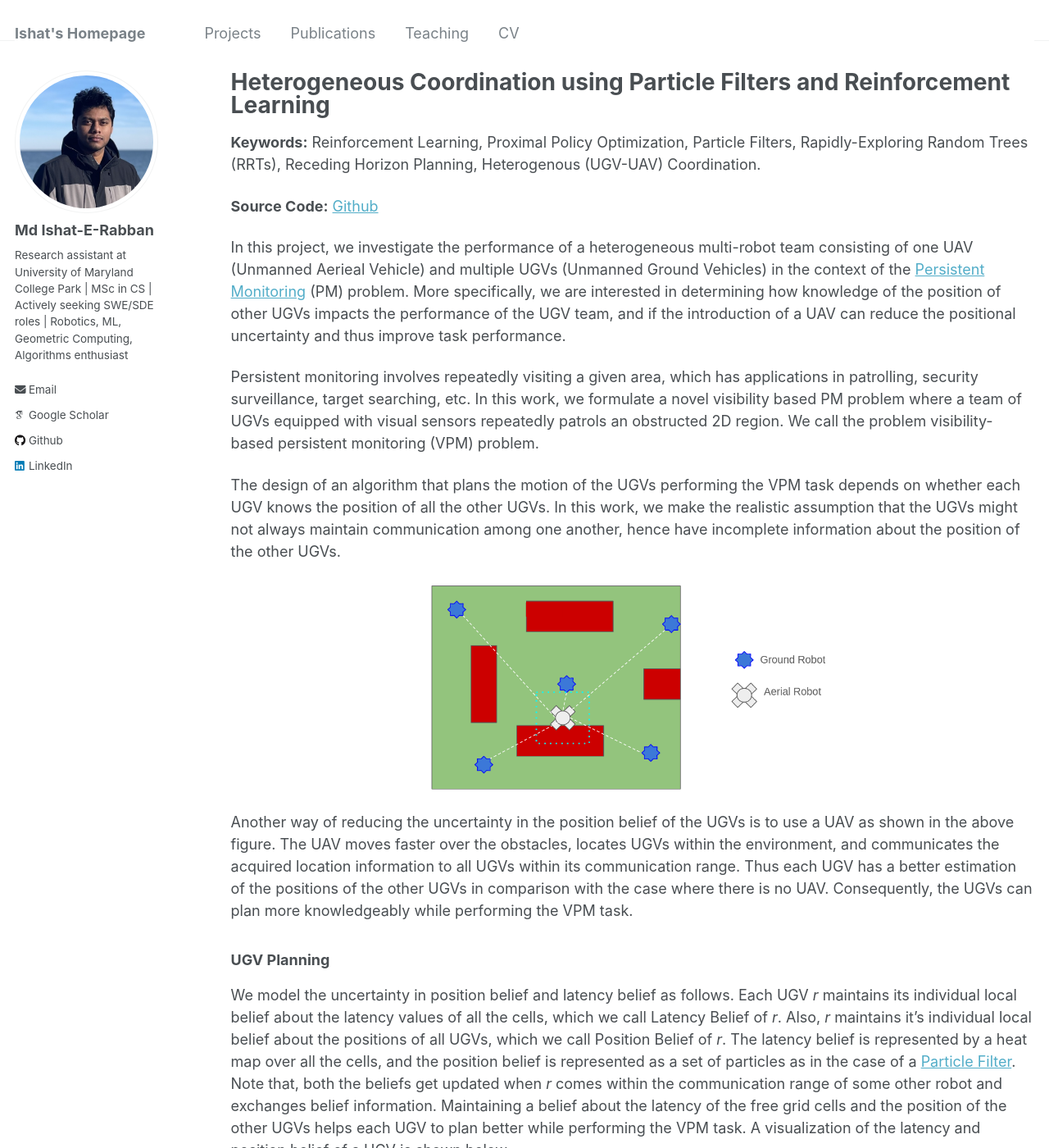
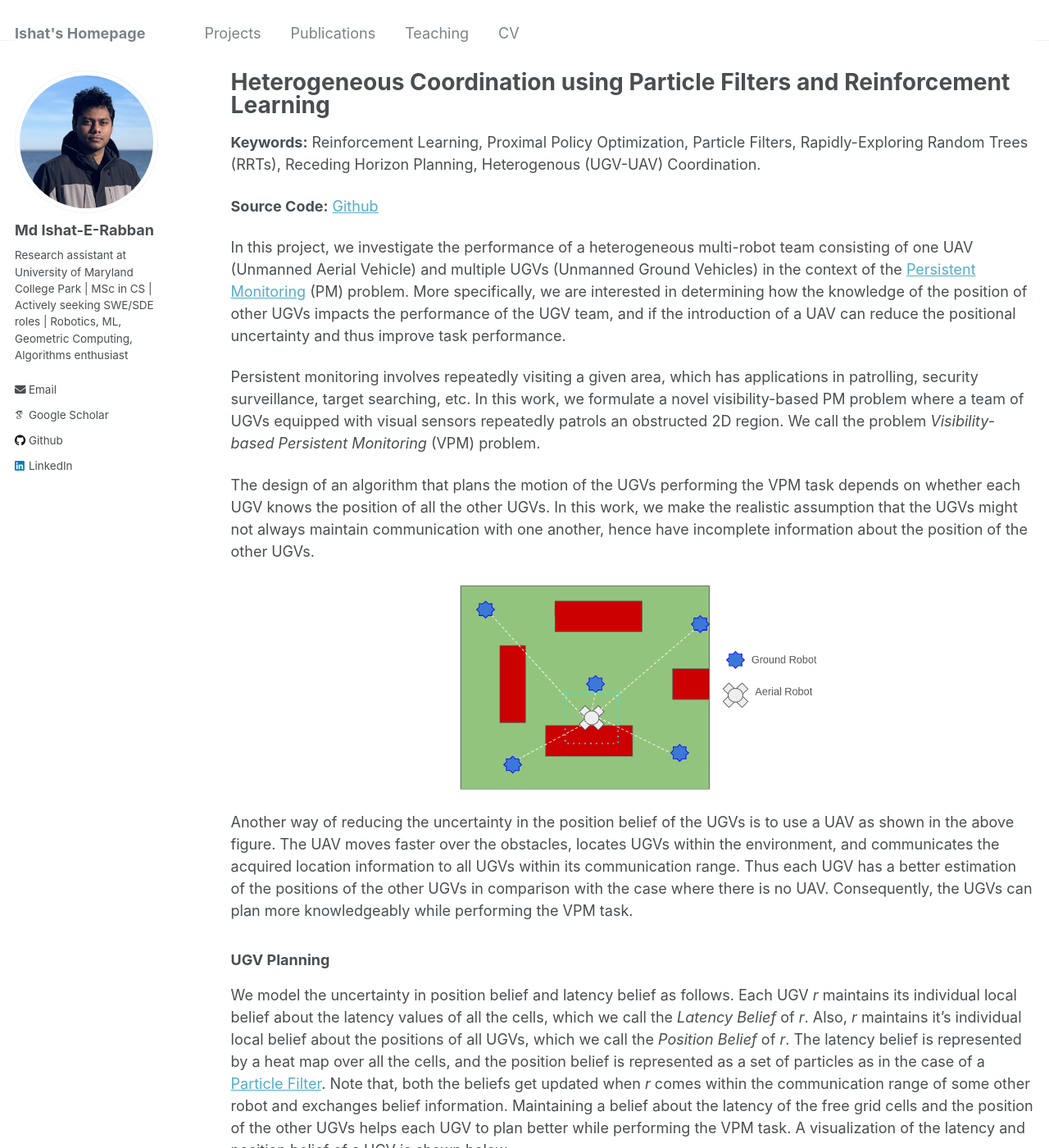
Before and after one commit to ieranik/ieranik.github.io, a Jekyll site: the page built from _pages/projects_hcrl.md, in a window 1280 px wide and 1400 px high. Shown: the whole window at 82% size. Built offline with Jekyll 4.4.1, drawn with Linux system fonts in a browser that asks for light colours; some web fonts are replaced; some of the changed text lies outside the part shown.

Commit message:
added new project

```diff
--- a/_pages/projects_hcrl.md
+++ b/_pages/projects_hcrl.md
@@ -10,11 +10,11 @@
 **Source Code:** [Github](https://github.com/ieranik/vpm)
 
 
-In this project, we investigate the performance of a heterogeneous multi-robot team consisting of one UAV (Unmanned Aerieal Vehicle) and multiple UGVs (Unmanned Ground Vehicles) in the context of the [Persistent Monitoring](https://ieeexplore.ieee.org/document/8815211) (PM) problem. More specifically, we are interested in determining how knowledge of the position of other UGVs impacts the performance of the UGV team, and if the introduction of a UAV can reduce the positional uncertainty and thus improve task performance.
+In this project, we investigate the performance of a heterogeneous multi-robot team consisting of one UAV (Unmanned Aerial Vehicle) and multiple UGVs (Unmanned Ground Vehicles) in the context of the [Persistent Monitoring](https://ieeexplore.ieee.org/document/8815211) (PM) problem. More specifically, we are interested in determining how the knowledge of the position of other UGVs impacts the performance of the UGV team, and if the introduction of a UAV can reduce the positional uncertainty and thus improve task performance.
 
-Persistent monitoring involves repeatedly visiting a given area, which has applications in patrolling, security surveillance, target searching, etc. In this work, we formulate a novel visibility based PM problem where a team of UGVs equipped with visual sensors repeatedly patrols an obstructed 2D region. We call the problem visibility-based persistent monitoring (VPM) problem.
+Persistent monitoring involves repeatedly visiting a given area, which has applications in patrolling, security surveillance, target searching, etc. In this work, we formulate a novel visibility-based PM problem where a team of UGVs equipped with visual sensors repeatedly patrols an obstructed 2D region. We call the problem *Visibility-based Persistent Monitoring* (VPM) problem.
 
-The design of an algorithm that plans the motion of the UGVs performing the VPM task depends on whether each UGV knows the position of all the other UGVs. In this work, we make the realistic assumption that the UGVs might not always maintain communication among one another, hence have incomplete information about the position of the other UGVs.
+The design of an algorithm that plans the motion of the UGVs performing the VPM task depends on whether each UGV knows the position of all the other UGVs. In this work, we make the realistic assumption that the UGVs might not always maintain communication with one another, hence have incomplete information about the position of the other UGVs.
 
 <p align="center">
   <img src="/images/hc.png" width="500"/>
@@ -26,35 +26,34 @@
 
 ### UGV Planning
 
-We model the uncertainty in position belief and latency belief as follows. Each UGV *r* maintains its individual local belief about the latency values of all the cells, which we call Latency Belief of *r*. Also, *r* maintains it’s individual local belief about the positions of all UGVs, which we call Position Belief of *r*. The latency belief is represented by a heat map over all the cells, and the position belief is represented as a set of particles as in the case of a [Particle Filter](https://www.sciencedirect.com/science/article/abs/pii/S0764444297847787). Note that, both the beliefs get updated when *r* comes within the communication range of some other robot and exchanges belief information. Maintaining a belief about the latency of the free grid cells and the position of the other UGVs helps each UGV to plan better while performing the VPM task. A visualization of the latency and position belief of a UGV is shown below.
+We model the uncertainty in position belief and latency belief as follows. Each UGV *r* maintains its individual local belief about the latency values of all the cells, which we call the *Latency Belief* of *r*. Also, *r* maintains it’s individual local belief about the positions of all UGVs, which we call the *Position Belief* of *r*. The latency belief is represented by a heat map over all the cells, and the position belief is represented as a set of particles as in the case of a [Particle Filter](https://www.sciencedirect.com/science/article/abs/pii/S0764444297847787). Note that, both the beliefs get updated when *r* comes within the communication range of some other robot and exchanges belief information. Maintaining a belief about the latency of the free grid cells and the position of the other UGVs helps each UGV to plan better while performing the VPM task. A visualization of the latency and position belief of a UGV is shown below.
 
 <p align="center">
-  <img src="/images/hc_belief.png" width="500"/>
+  <img src="/images/hc_belief.png" width="350"/>
 </p>
 
 To solve the UGV planning problem, we divide the time horizon into smaller planning rounds. At each planning round, we plan the path of each UGV in a distributed manner according to the latency and position belief of each UGV by employing [Rapidly-exploring Random Trees](https://www.semanticscholar.org/paper/Rapidly-exploring-random-trees-%3A-a-new-tool-for-LaValle/d967d9550f831a8b3f5cb00f8835a4c866da60ad) (RRTs). This method of path planning is called *Receding Horizon Planning*.
 
 <p align="center">
-  <img src="/images/hcpf_plot.png" width="500"/>
+  <img src="/images/hcpf_plot.png" width="400"/>
 </p>
 
 
-We evaluate the performance of our UGV planning algorithm (VPM) against two algorithms. (1) The VPMT algorithm, in which each UGV knows the true location of all other UGVs. (2) The VPM-O algorithm, in which the UGVs neither know the position of the other UGVs, nor they
-maintain a position belief. The experimental results are shown in the figure above.
+We evaluate the performance of our UGV planning algorithm (VPM) against two algorithms. (1) The VPMT algorithm, in which each UGV knows the true location of all other UGVs. (2) The VPM-O algorithm, in which the UGVs neither know the position of the other UGVs, nor maintain a position belief. The experimental results are shown in the figure above.
 
 
 ### UAV Planning
 
 In our formulation of heterogeneous coordination, since a UGV does know the exact position of other UGVs, we use the UAV to sample and update the belief about all UGVs’ positions and use this shared information to assist the path planning of all UGVs. Thus UAV needs to plan a path that minimizes its uncertainty about UGVs’ positions and share this information with them.
 
-The UAV planning problem is modeled using a Markov Decision Process (MDP), where the state is the heatmap generated by a particle filter based algorithm, the set of actions is the four principal directions, the transition function is deterministic, and the reward function is given by the sum of latency values of all the cells.
+The UAV planning problem is modeled using a Markov Decision Process (MDP), where the state is the heatmap generated by a particle filter-based algorithm, the set of actions is the four principal directions, the transition function is deterministic, and the reward function is given by the sum of latency values of all the cells.
 
 <p align="center">
   <img src="/images/hcrl_plot.png" width="500"/>
 </p>
 
-We solve the above MDP using a Reinforcement Learning based approach. We train an Actor-Critic version of [Proximal Policy Optimization](https://arxiv.org/abs/1707.06347) to investigate how the learning-based approach performs on the UAV path planning problem. The PPO takes
-input of heatmap and output the action for UAV. Our experimental findings suggest that the UAV effectively learns a policy over time as evidenced by the figure above.
+We solve the above MDP using a Reinforcement Learning-based approach. We train an Actor-Critic version of [Proximal Policy Optimization](https://arxiv.org/abs/1707.06347) to investigate how the learning-based approach performs on the UAV path planning problem. The PPO takes
+as input the heatmap and outputs the action for the UAV. Our experimental findings suggest that the UAV effectively learns a policy over time as evidenced by the figure above.
 
 
 
```
Also changed, not shown: _pages/about.md (+9 -0 lines), _pages/projects.md (+1 -1 lines), images/hc.png, images/hc_belief.png, 1 other file.
